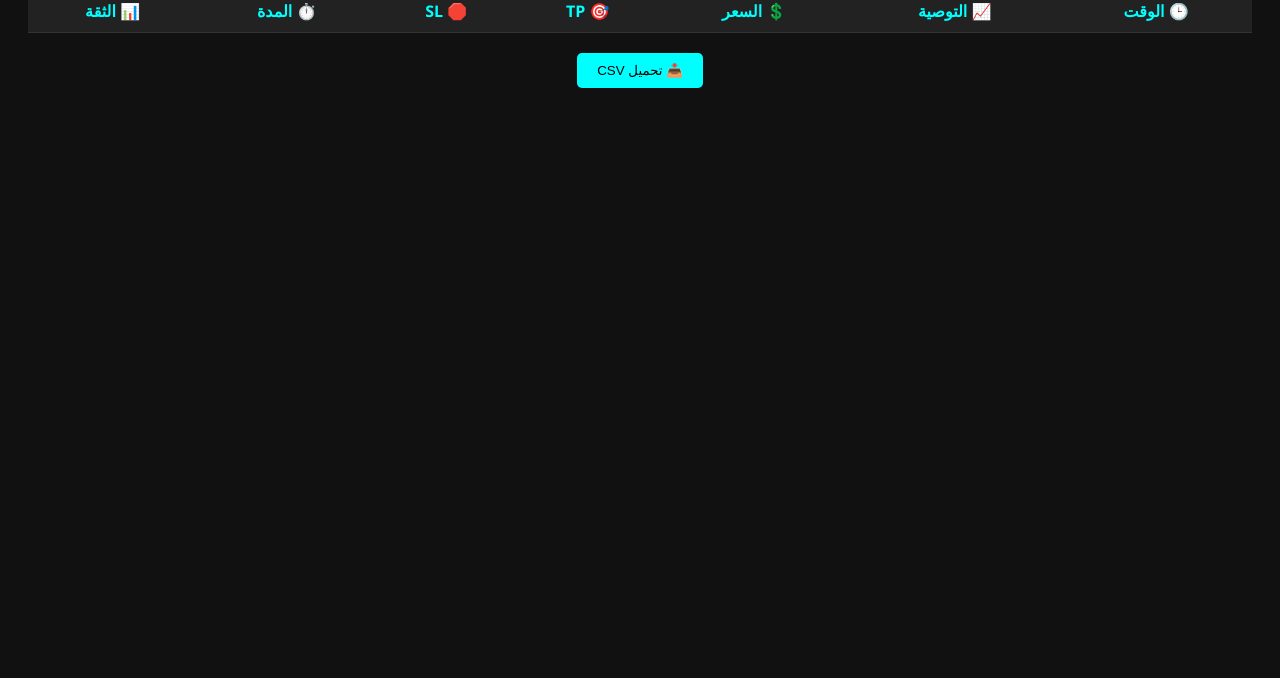
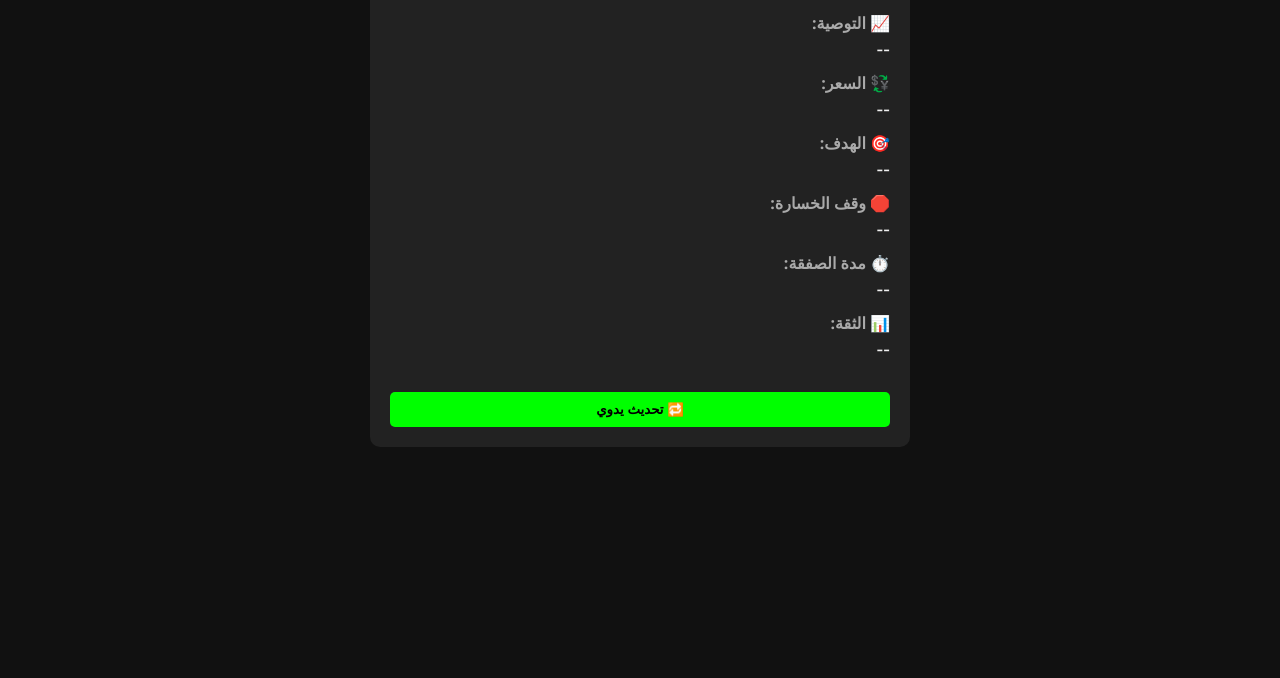
Before and after one commit to Yahya4noshaily/Gi, a plain HTML site: page index.html in a window 1280 px wide. Shown: the part 122-800 px from the top of the page. Drawn offline with Linux system fonts and the light colour scheme; no server answers.

Commit message:
Update index.html

```diff
--- a/index.html
+++ b/index.html
@@ -2,138 +2,99 @@
 <html lang="ar">
 <head>
   <meta charset="UTF-8" />
-  <title>لوحة التوصيات - eo broker smart</title>
-  <meta name="viewport" content="width=device-width, initial-scale=1" />
+  <meta name="viewport" content="width=device-width, initial-scale=1.0"/>
+  <title>📡 توصيات eo broker</title>
   <style>
     body {
       background: #111;
       color: #eee;
       font-family: 'Segoe UI', sans-serif;
+      direction: rtl;
       padding: 20px;
-      direction: rtl;
+    }
+    .container {
+      max-width: 500px;
+      margin: auto;
+      background-color: #222;
+      border-radius: 10px;
+      padding: 20px;
     }
     h1 {
       color: #0f0;
       text-align: center;
-      margin-bottom: 20px;
     }
-    table {
-      width: 100%;
-      border-collapse: collapse;
-      margin-bottom: 20px;
+    .label {
+      color: #aaa;
+      font-weight: bold;
+      margin-top: 10px;
     }
-    th, td {
-      padding: 10px;
-      text-align: center;
-      border-bottom: 1px solid #333;
-    }
-    th {
-      background-color: #222;
-      color: #0ff;
-    }
-    tr.buy { background-color: rgba(0,255,0,0.1); }
-    tr.sell { background-color: rgba(255,0,0,0.1); }
-    .timestamp {
-      font-size: 0.85em;
-      color: #aaa;
+    .value {
+      font-size: 1.3em;
+      margin-bottom: 10px;
     }
     button {
-      padding: 10px 20px;
-      background-color: #0ff;
+      background: #0f0;
       color: #000;
       border: none;
+      padding: 10px;
+      width: 100%;
+      margin-top: 20px;
       border-radius: 5px;
-      cursor: pointer;
+      font-weight: bold;
     }
   </style>
 </head>
 <body>
-  <h1>📡 توصيات مباشر - EUR/USD</h1>
-  <table id="signalTable">
-    <thead>
-      <tr>
-        <th>🕒 الوقت</th>
-        <th>📈 التوصية</th>
-        <th>💲 السعر</th>
-        <th>🎯 TP</th>
-        <th>🛑 SL</th>
-        <th>⏱️ المدة</th>
-        <th>📊 الثقة</th>
-      </tr>
-    </thead>
-    <tbody id="tableBody"></tbody>
-  </table>
+  <div class="container">
+    <h1>🔄 توصيات حية</h1>
 
-  <div style="text-align:center;">
-    <button onclick="downloadCSV()">📥 تحميل CSV</button>
+    <div class="label">📈 التوصية:</div>
+    <div class="value" id="signal">--</div>
+
+    <div class="label">💱 السعر:</div>
+    <div class="value" id="price">--</div>
+
+    <div class="label">🎯 الهدف:</div>
+    <div class="value" id="tp">--</div>
+
+    <div class="label">🛑 وقف الخسارة:</div>
+    <div class="value" id="sl">--</div>
+
+    <div class="label">⏱️ مدة الصفقة:</div>
+    <div class="value" id="duration">--</div>
+
+    <div class="label">📊 الثقة:</div>
+    <div class="value" id="confidence">--</div>
+
+    <button onclick="loadSignal()">🔁 تحديث يدوي</button>
   </div>
 
+  <!-- Firebase -->
+  <script src="https://www.gstatic.com/firebasejs/9.6.10/firebase-app-compat.js"></script>
+  <script src="https://www.gstatic.com/firebasejs/9.6.10/firebase-firestore-compat.js"></script>
+  <script src="firebase-config.js"></script>
+
   <script>
-    let historyData = [];
+    const db = firebase.firestore();
 
-    async function fetchSignal() {
+    async function loadSignal() {
       try {
-        const res = await fetch('https://gi-jade.vercel.app/latest_signal.json'); // تأكد من صحة الرابط
-        const signal = await res.json();
+        const doc = await db.collection("signals").doc("latest").get();
+        const data = doc.data();
 
-        const time = new Date().toLocaleTimeString('ar-EG');
-        const row = {
-          time,
-          signal: signal.signal || "--",
-          price: signal.price || "--",
-          tp: signal.tp || "--",
-          sl: signal.sl || "--",
-          duration: signal.duration + " ثانية" || "--",
-          confidence: signal.confidence + "%" || "--"
-        };
+        document.getElementById("signal").innerText = data.signal || "--";
+        document.getElementById("price").innerText = data.price || "--";
+        document.getElementById("tp").innerText = data.tp || "--";
+        document.getElementById("sl").innerText = data.sl || "--";
+        document.getElementById("duration").innerText = data.duration || "--";
+        document.getElementById("confidence").innerText = data.confidence + "%" || "--";
 
-        historyData.unshift(row);
-        if (historyData.length > 10) historyData.pop();
-        renderTable();
-
-      } catch (err) {
-        console.error("فشل في تحميل البيانات:", err);
+      } catch (e) {
+        alert("❌ تعذر جلب البيانات من Firebase");
       }
     }
 
-    function renderTable() {
-      const tbody = document.getElementById("tableBody");
-      tbody.innerHTML = "";
-
-      historyData.forEach(row => {
-        const tr = document.createElement("tr");
-        tr.className = row.signal.includes("شراء") ? "buy" : row.signal.includes("بيع") ? "sell" : "";
-
-        tr.innerHTML = `
-          <td>${row.time}</td>
-          <td>${row.signal}</td>
-          <td>${row.price}</td>
-          <td>${row.tp}</td>
-          <td>${row.sl}</td>
-          <td>${row.duration}</td>
-          <td>${row.confidence}</td>
-        `;
-        tbody.appendChild(tr);
-      });
-    }
-
-    function downloadCSV() {
-      let csv = "الوقت,التوصية,السعر,TP,SL,المدة,الثقة\n";
-      historyData.forEach(r => {
-        csv += `${r.time},${r.signal},${r.price},${r.tp},${r.sl},${r.duration},${r.confidence}\n`;
-      });
-
-      const blob = new Blob([csv], { type: 'text/csv;charset=utf-8;' });
-      const url = URL.createObjectURL(blob);
-      const link = document.createElement("a");
-      link.setAttribute("href", url);
-      link.setAttribute("download", "signal_log.csv");
-      link.click();
-    }
-
-    // تحديث كل دقيقة
-    fetchSignal();
-    setInterval(fetchSignal, 60000);
+    loadSignal();
   </script>
 </body>
 </html>
```
